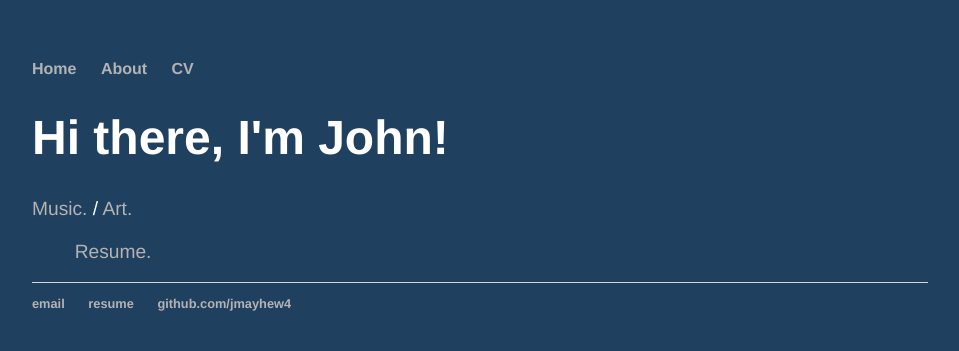
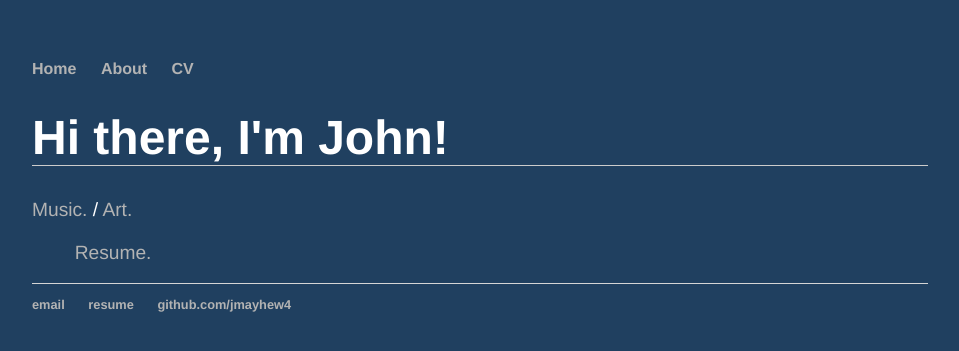
Before and after one commit to jmayhew4/jmayhew4.github.io, a Jekyll site: the page built from index.html, in a window 1280 px wide. Shown: the top 351 px of the page, without its empty margins (160-1119 px from the left). Built offline with Jekyll 4.4.1, drawn with Linux system fonts in a browser that asks for light colours.

Commit message:
Update main.css

```diff
--- a/css/main.css
+++ b/css/main.css
@@ -25,11 +25,13 @@ h1 {
     font-size: 3em;
     font-family:'Helvetica', 'Arial', 'Sans-Serif';
     color: #ffffff;
+    border-bottom: 1px solid #CCC;
 }
 h2 {
     font-size: 2.5em;
     font-family:'Helvetica', 'Arial', 'Sans-Serif';
     color: #ffffff;
+    border-bottom: 1px solid #CCC;
 }
 p {
     font-size: 1.2em;
```
